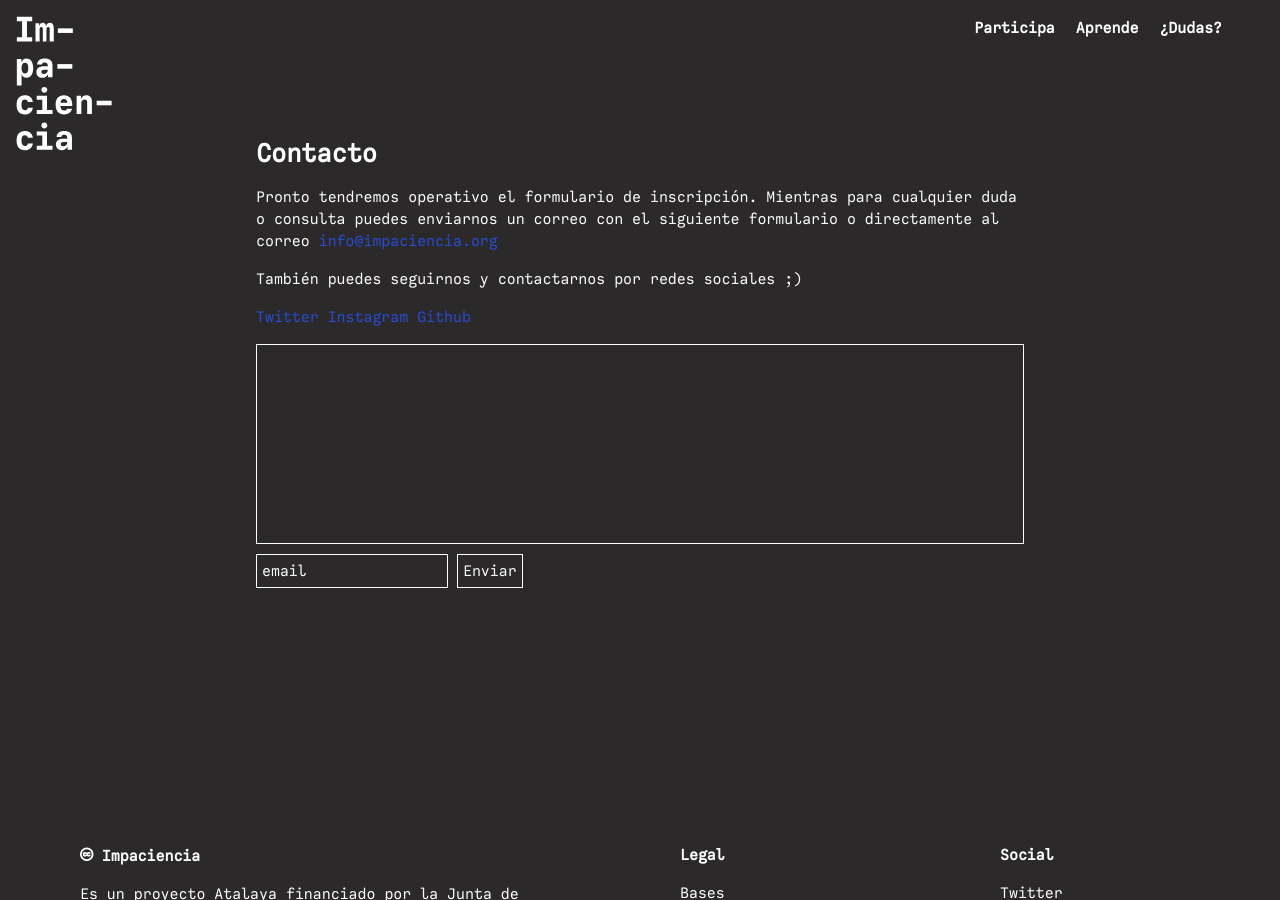
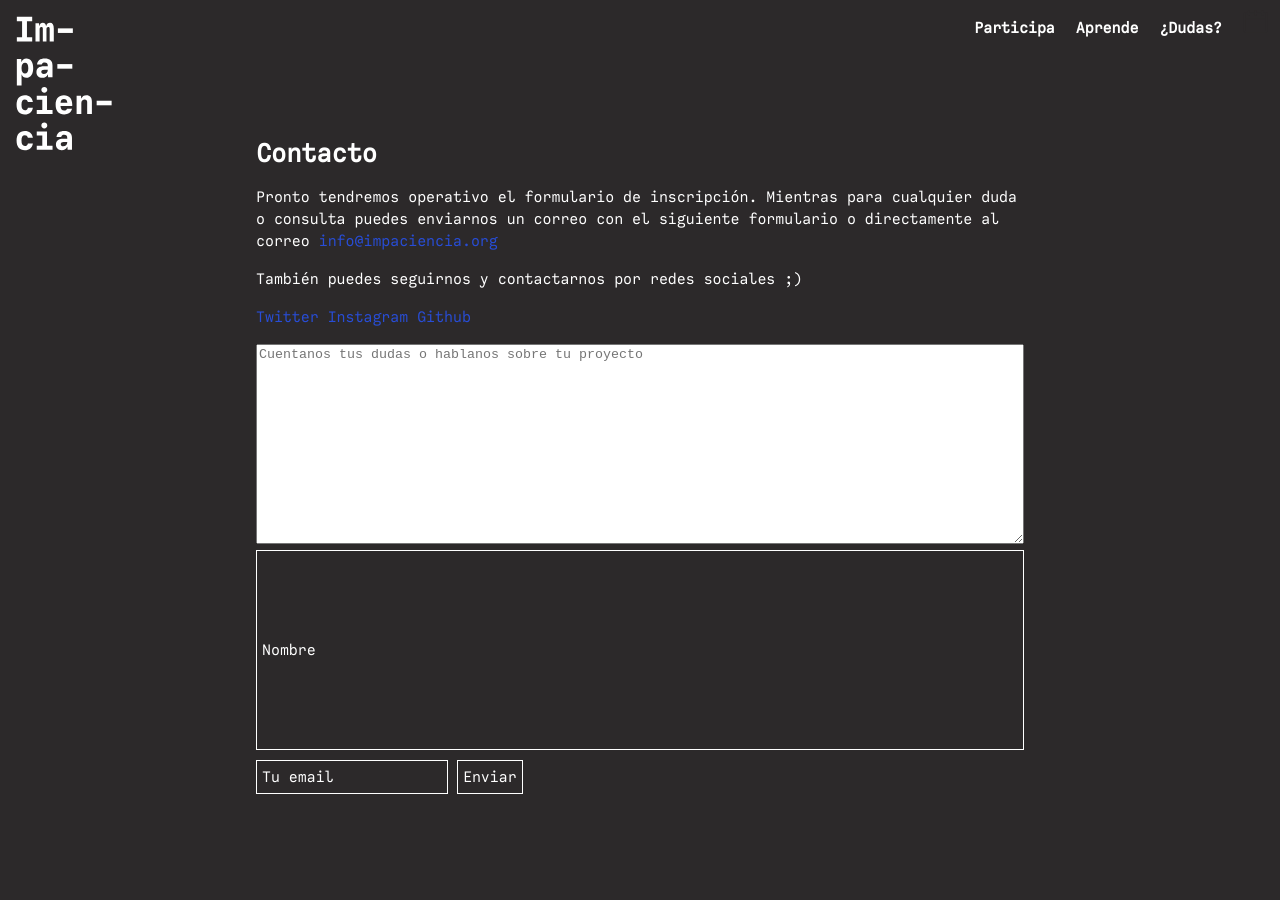
Before and after one commit to Impaciencia/impaciencia.github.io, a Jekyll site: the page built from contacto.html, in a window 1280 px wide and 900 px high. Built offline with Jekyll 4.4.1, drawn with Linux system fonts in a browser that asks for light colours; some web fonts are replaced.

Commit message:
Update contacto.html

```diff
--- a/contacto.html
+++ b/contacto.html
@@ -18,8 +18,9 @@ id: contacto
 	</p>
 		<form action="https://formspree.io/info@impaciencia.org"
      	 method="POST">
-    	<input class="formulariotexto" type="text" name="name" value="">
-    	<input class="formularioemail" type="email" name="_replyto" value="email">
+	<textarea class="formulariotexto" name="message" placeholder="Cuentanos tus dudas o hablanos sobre tu proyecto"></textarea>
+    	<input class="formulariotexto" type="text" name="name" value="Nombre">
+    	<input class="formularioemail" type="email" name="_replyto" value="Tu email">
     	<input class="enviar" type="submit" value="Enviar">
 		</form>
 	</div>
```
